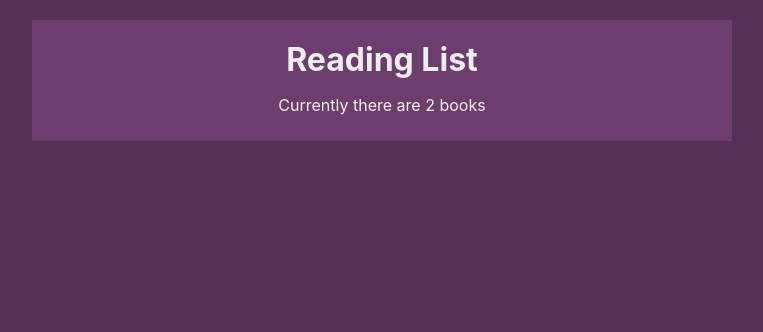
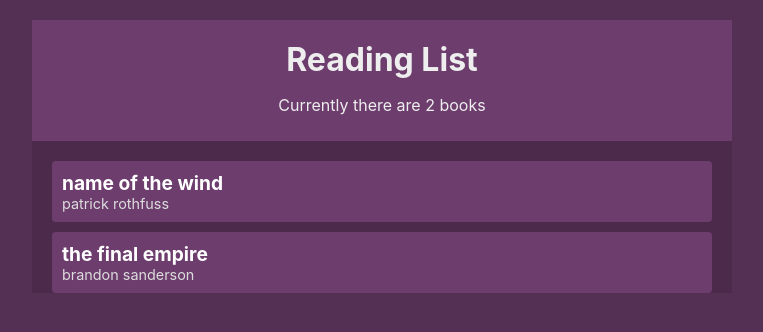
Before and after one commit to Abhishek971999/reading-list-app, a React (Create React App) app in the folder reading-lis-app/: page / in a window 1280 px wide. Shown: the top 332 px of the page, without its empty margins (258-1021 px from the left). Built offline with nearby package versions, Linux system fonts and the light colour scheme.

Commit message:
components updated

```diff
--- a/reading-lis-app/src/App.js
+++ b/reading-lis-app/src/App.js
@@ -1,11 +1,13 @@
 import React from 'react';
 import BookContextProvider from './contexts/BookContext';
 import Navbar from './components/Navbar';
+import BookList from './components/BookList';
 function App() {
   return (
     <div className='App'>
       <BookContextProvider>
         <Navbar />
+        <BookList />
       </BookContextProvider>
     </div>
   );
--- a/reading-lis-app/src/components/BookDetails.js
+++ b/reading-lis-app/src/components/BookDetails.js
@@ -0,0 +1,17 @@
+import React, { useContext } from 'react';
+import { BookContext } from '../contexts//BookContext';
+const BookDetails = ({ book }) => {
+  const { deleteBooks } = useContext(BookContext);
+  return (
+    <li
+      onClick={() => {
+        deleteBooks(book.id);
+      }}
+    >
+      <div className='title'>{book.title}</div>
+      <div className='author'>{book.author}</div>
+    </li>
+  );
+};
+
+export default BookDetails;
--- a/reading-lis-app/src/components/BookList.js
+++ b/reading-lis-app/src/components/BookList.js
@@ -0,0 +1,19 @@
+import React, { useContext } from 'react';
+import { BookContext } from '../contexts/BookContext';
+import BookDetails from './BookDetails';
+const BookList = () => {
+  const { books } = useContext(BookContext);
+  return books.length ? (
+    <div className='book-list'>
+      <ul>
+        {books.map(book => {
+          return <BookDetails book={book} key={book.id} />;
+        })}
+      </ul>
+    </div>
+  ) : (
+    <div className='empty'>No books to read!!</div>
+  );
+};
+
+export default BookList;
--- a/reading-lis-app/src/index.css
+++ b/reading-lis-app/src/index.css
@@ -1,24 +1,57 @@
 body {
   margin: 0;
-  font-family: -apple-system, BlinkMacSystemFont, "Segoe UI", "Roboto", "Oxygen",
-    "Ubuntu", "Cantarell", "Fira Sans", "Droid Sans", "Helvetica Neue",
+  font-family: -apple-system, BlinkMacSystemFont, 'Segoe UI', 'Roboto', 'Oxygen',
+    'Ubuntu', 'Cantarell', 'Fira Sans', 'Droid Sans', 'Helvetica Neue',
     sans-serif;
   -webkit-font-smoothing: antialiased;
   -moz-osx-font-smoothing: grayscale;
   background: #553055;
 }
-.App{
+.App {
   background: #4c2a4c;
   margin: 20px auto;
   width: 90%;
   max-width: 700px;
   color: #eee;
 }
-.navbar{
+.navbar {
   padding: 10px 20px;
   text-align: center;
-  background: #6d3d6d
+  background: #6d3d6d;
 }
-.navbar h1{
+.navbar h1 {
   margin: 10px 0;
 }
+
+.book-list {
+  margin: 20px;
+}
+.book-list ul {
+  padding: 0;
+  list-style-type: none;
+}
+.book-list li {
+  background: #6d3d6d;
+  border-radius: 4px;
+  padding: 10px;
+  cursor: pointer;
+  margin: 10px 0;
+}
+.book-list li:hover {
+  opacity: 0.7;
+  text-decoration: line-through;
+}
+.book-list .title {
+  font-weight: bold;
+  color: #fff;
+  font-size: 1.2em;
+}
+.book-list .author {
+  font-size: 0.9em;
+  color: #ddd;
+}
+.empty {
+  margin: 20px;
+  text-align: center;
+  padding: 10px;
+}
```
